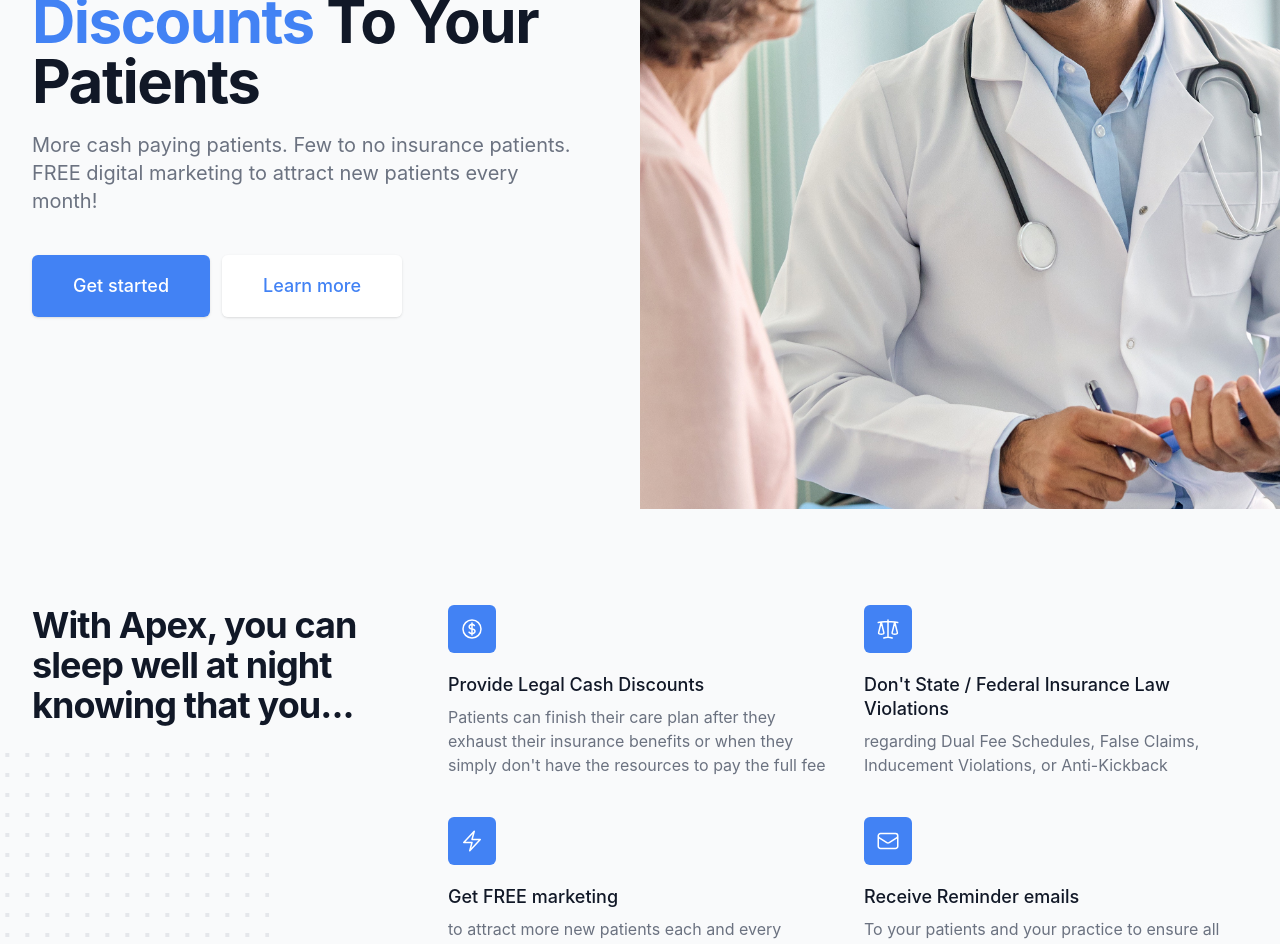
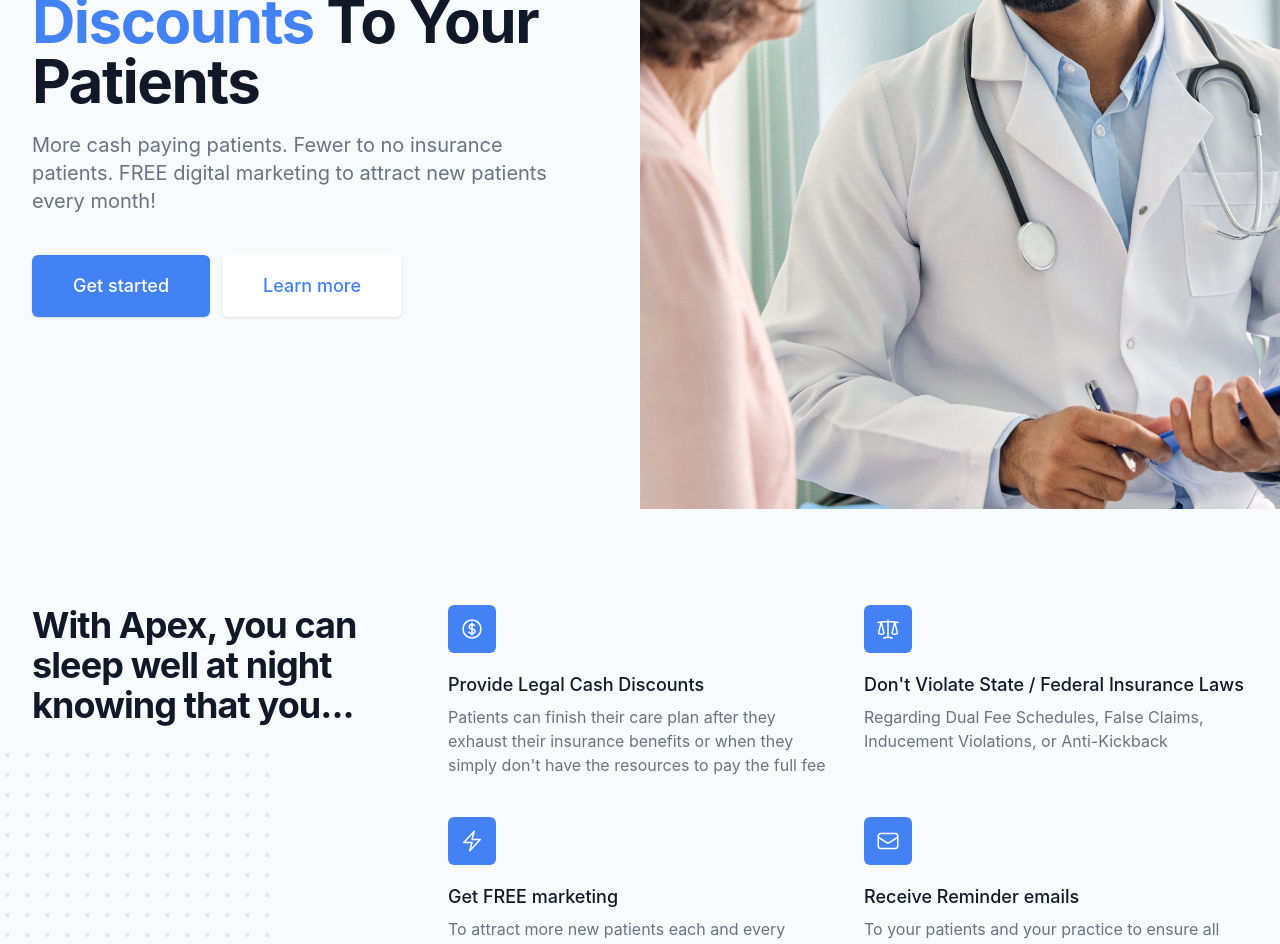
Before and after one commit to Ctomshack/ApexLongevity-landing-page, a Next.js app: page / in a window 1280 px wide. Shown: the part 500-1444 px from the top of the page. Built offline with nearby package versions, Linux system fonts and the light colour scheme.

Commit message:
fixed typos

```diff
--- a/components/Benefits1.js
+++ b/components/Benefits1.js
@@ -8,15 +8,15 @@ const features = [
     icon: CurrencyDollarIcon,
   },
   {
-    name: `Don't State / Federal Insurance Law Violations`,
+    name: `Don't Violate State / Federal Insurance Laws`,
     description:
-      'regarding Dual Fee Schedules, False Claims, Inducement Violations, or Anti-Kickback',
+      'Regarding Dual Fee Schedules, False Claims, Inducement Violations, or Anti-Kickback',
     icon: ScaleIcon,
   },
   {
     name: 'Get FREE marketing',
     description:
-      'to attract more new patients each and every month',
+      'To attract more new patients each and every month',
     icon: BoltIcon,
   },
   {
--- a/components/ConvertPatients.js
+++ b/components/ConvertPatients.js
@@ -100,7 +100,7 @@ const stats = [
             </div>
               <div className="mt-10">
                 <a href="#" className="text-base font-medium text-apexB">
-                  {`Learn more about how we're changing the profession`}
+                  {`Learn more about how we're making chiropractic care more accessible`}
                   <span aria-hidden="true"> &rarr;</span>
                 </a>
               </div>
--- a/components/Header.js
+++ b/components/Header.js
@@ -60,7 +60,7 @@ export default function Header() {
               <span className="block xl:inline">To Your Patients</span>
             </h1>
             <p className="max-w-md mx-auto mt-3 text-lg text-gray-500 sm:text-xl md:mt-5 md:max-w-3xl">
-              More cash paying patients. Few to no insurance patients. FREE digital marketing to attract new patients every month!
+              More cash paying patients. Fewer to no insurance patients. FREE digital marketing to attract new patients every month!
             </p>
             <div className="mt-10 sm:flex sm:justify-center lg:justify-start">
               <div className="rounded-md shadow">
--- a/components/Header2.js
+++ b/components/Header2.js
@@ -45,7 +45,7 @@ export default function Header2() {
                   <p className="mt-5 text-lg leading-6 text-gray-500">However, doctors that do this can face two serious problems:</p>
                   {' '}
                   <div className='flex items-center gap-2 mt-5 text-lg leading-6 text-gray-500'>
-                    <ImCross size={20}/><p className="mt-5 text-lg leading-6 text-gray-500">They stand to lose a lot fo money on some visits while devaluing their care</p>
+                    <ImCross size={20}/><p className="mt-5 text-lg leading-6 text-gray-500">They stand to lose a lot of money on some visits while devaluing their care</p>
                   </div>
                     {' '}
                   <div className='flex items-center gap-2 mt-5 text-lg leading-6 text-gray-500'>
--- a/components/How.js
+++ b/components/How.js
@@ -39,7 +39,7 @@ export default function How() {
             <h2 className="text-lg font-semibold text-apexB">Everything you need</h2>
             <p className="mt-2 text-3xl font-bold tracking-tight text-gray-900">All-in-one platform</p>
             <p className="mt-4 text-lg text-gray-500">
-              Access your admin dashboard to enroll and update patient memberships, receive lifetime customer support via LiveChat, and complete free Apex training videos to ensure your staff is well-equipped for success with Apex Longevity.
+              Access your admin dashboard to enroll and update patient memberships, lifetime customer support, and free training to ensure your staff is well-equipped for success with Apex Longevity.
             </p>
           </div>
           <div className="mt-4 sm:mt-8 md:mt-10 md:grid md:grid-cols-1 md:gap-x-8 xl:col-span-1 xl:mt-0">
```
